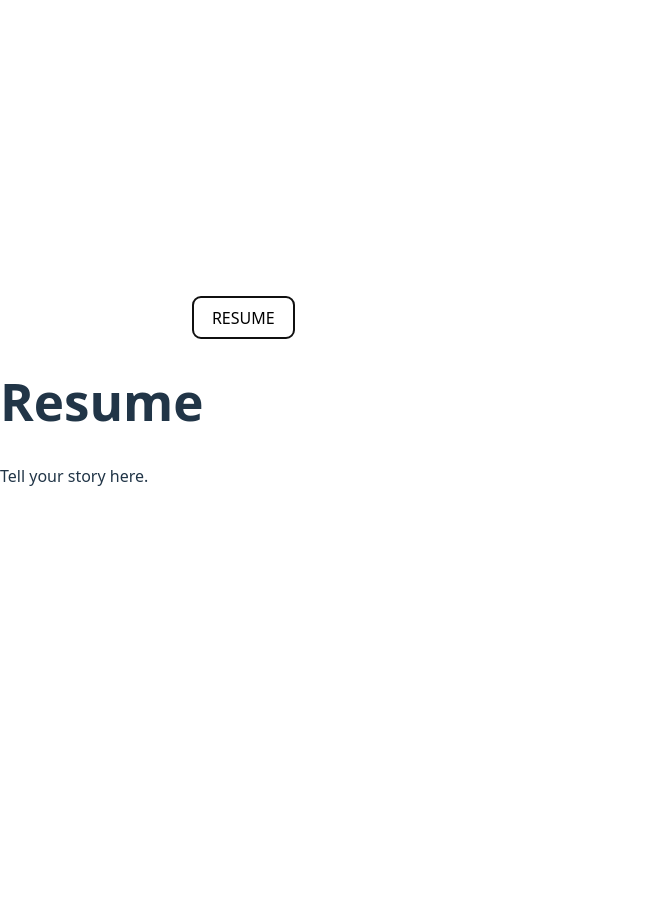
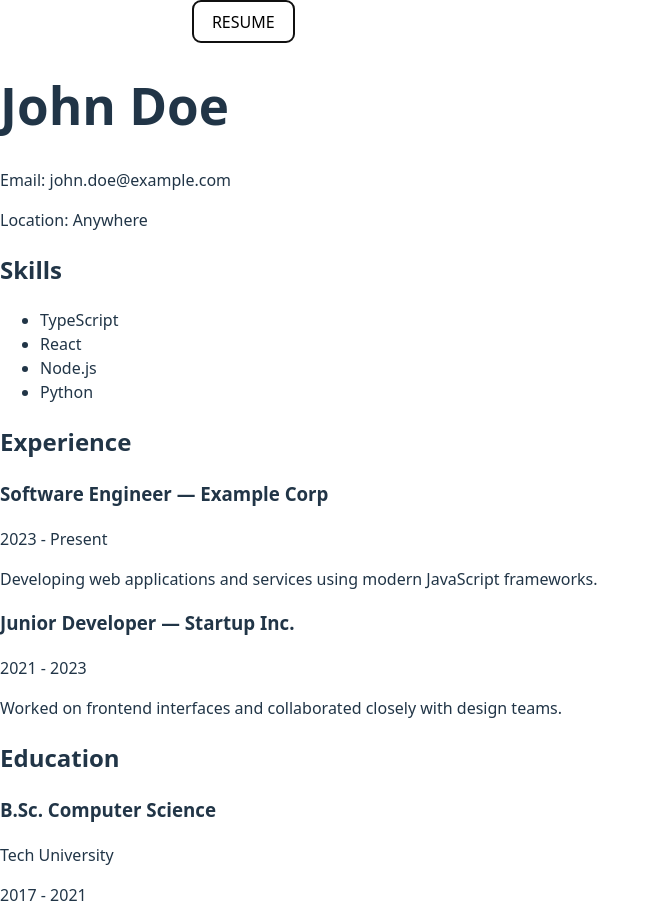
Before and after one commit to Not-Klaros/Port-Chan, a React (Vite) app in the folder my-portfolio/: page / in a window 1280 px wide. Both pictures are taken after a click on the button "RESUME". Shown: the whole page, without its empty margins (0-659 px from the left). Before the commit the page ends 800 px from the top, so only its background shows below. Built offline with nearby package versions, Linux system fonts and the light colour scheme; the HTML template or start-up script is replaced by a standard one.

Commit message:
feat: add structured resume page

```diff
--- a/my-portfolio/src/pages/Resume.tsx
+++ b/my-portfolio/src/pages/Resume.tsx
@@ -1,2 +1,72 @@
-const Resume = () => <div><h1>Resume</h1><p>Tell your story here.</p></div>;
+import React from 'react';
+
+const skills = ['TypeScript', 'React', 'Node.js', 'Python'];
+
+const experiences = [
+  {
+    role: 'Software Engineer',
+    company: 'Example Corp',
+    dates: '2023 - Present',
+    description:
+      'Developing web applications and services using modern JavaScript frameworks.',
+  },
+  {
+    role: 'Junior Developer',
+    company: 'Startup Inc.',
+    dates: '2021 - 2023',
+    description:
+      'Worked on frontend interfaces and collaborated closely with design teams.',
+  },
+];
+
+const education = [
+  {
+    degree: 'B.Sc. Computer Science',
+    school: 'Tech University',
+    dates: '2017 - 2021',
+  },
+];
+
+const Resume = () => (
+  <div className="resume-layout">
+    <div className="resume-left">
+      <h1>John Doe</h1>
+      <p>Email: john.doe@example.com</p>
+      <p>Location: Anywhere</p>
+      <div className="resume-section">
+        <h2>Skills</h2>
+        <ul>
+          {skills.map((skill) => (
+            <li key={skill}>{skill}</li>
+          ))}
+        </ul>
+      </div>
+    </div>
+    <div className="resume-right">
+      <div className="resume-section">
+        <h2>Experience</h2>
+        {experiences.map((exp) => (
+          <div key={`${exp.role}-${exp.company}`} className="resume-item">
+            <h3>
+              {exp.role} — {exp.company}
+            </h3>
+            <span className="resume-dates">{exp.dates}</span>
+            <p>{exp.description}</p>
+          </div>
+        ))}
+      </div>
+      <div className="resume-section">
+        <h2>Education</h2>
+        {education.map((edu) => (
+          <div key={edu.school} className="resume-item">
+            <h3>{edu.degree}</h3>
+            <span className="resume-dates">{edu.school}</span>
+            <p>{edu.dates}</p>
+          </div>
+        ))}
+      </div>
+    </div>
+  </div>
+);
+
 export default Resume;
--- a/my-portfolio/src/style.css
+++ b/my-portfolio/src/style.css
@@ -127,3 +127,46 @@ body {
   padding-bottom: 0.25rem;
   border-bottom: 1px solid #444;
 }
+
+/* Layout for resume page */
+.resume-layout {
+  display: flex;
+  gap: 2rem;
+  max-width: 1000px;
+  margin: 0 auto;
+}
+
+.resume-left {
+  flex-basis: 30%;
+  background-color: #1e1e1e;
+  padding: 1rem;
+  border-radius: 1px;
+}
+
+.resume-right {
+  flex-basis: 70%;
+  display: flex;
+  flex-direction: column;
+  gap: 1rem;
+  padding: 1rem;
+}
+
+.resume-section {
+  margin-bottom: 1rem;
+}
+
+.resume-section h2 {
+  margin-top: 0;
+  margin-bottom: 0.5rem;
+  padding-bottom: 0.25rem;
+  border-bottom: 1px solid #444;
+}
+
+.resume-item h3 {
+  margin: 0;
+}
+
+.resume-dates {
+  font-size: 0.85rem;
+  color: #ccc;
+}
```
Also changed, not shown: 1 other file (tests, documents, lock files or other folders).
